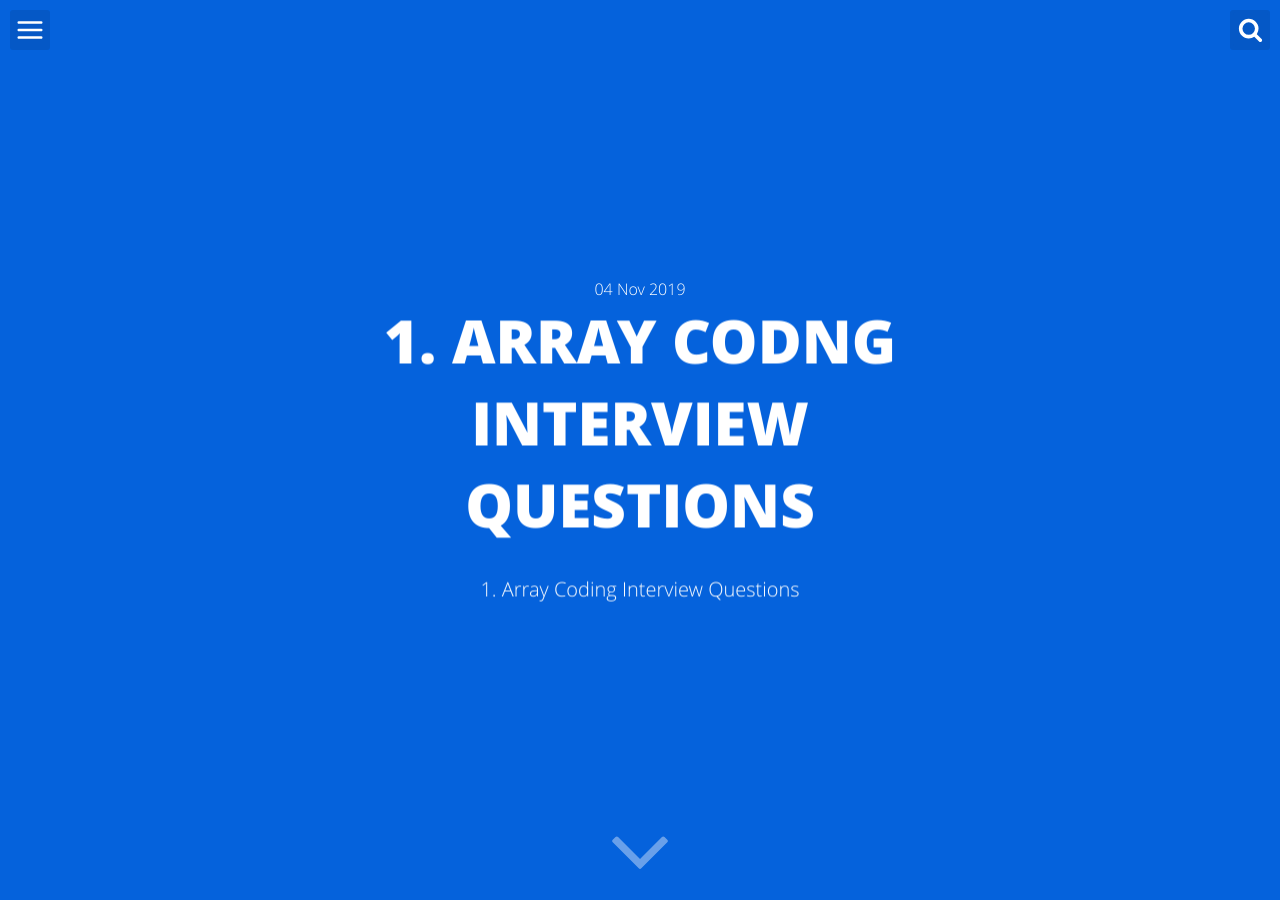
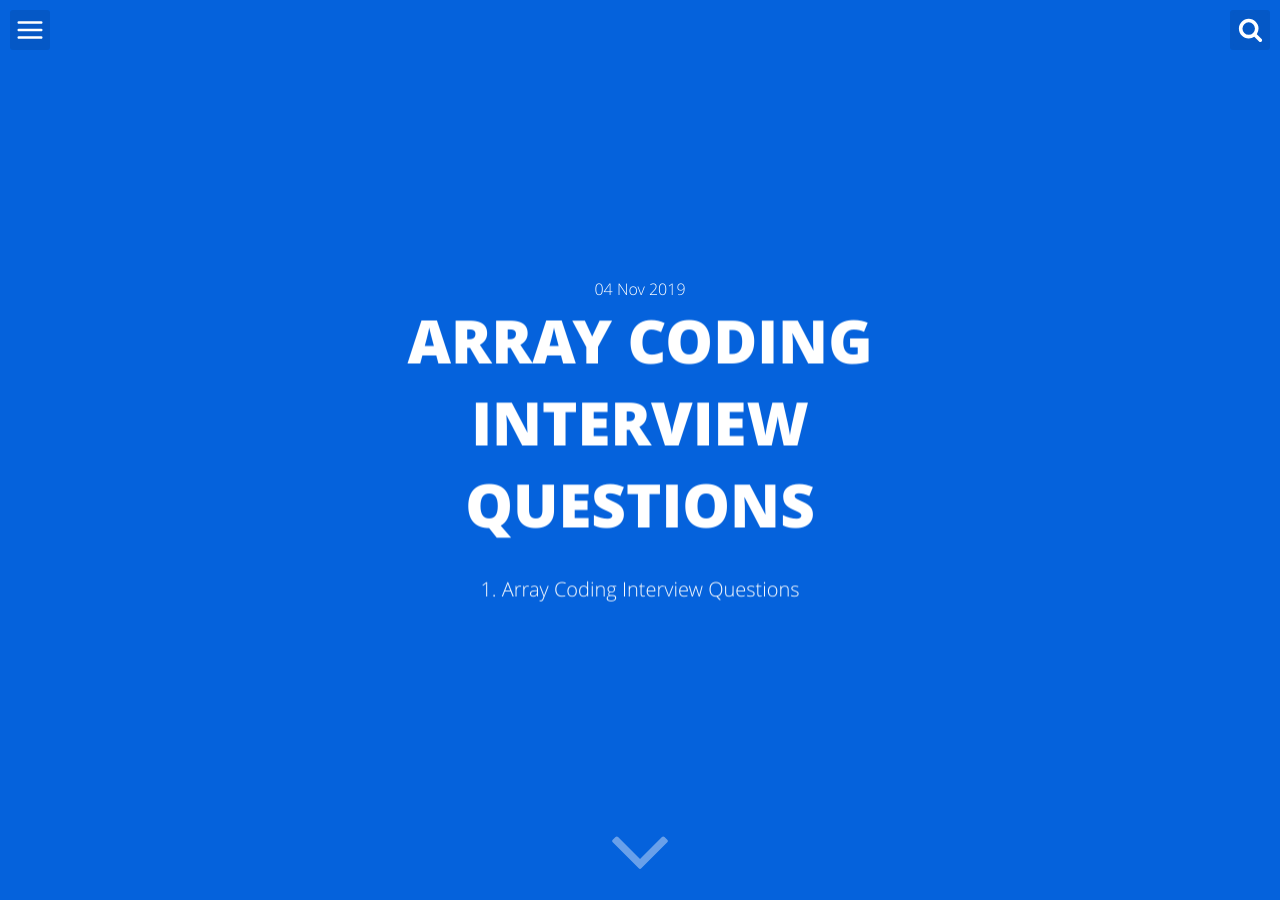
Before and after one commit to JuliaTorrejon/juliatorrejon.github.io, a Jekyll site: the page built from _posts/2019-04-20-1.-array-coding-interview-questions.md, in a window 1280 px wide and 900 px high. Built offline with Jekyll 4.4.1, drawn with Linux system fonts in a browser that asks for light colours; comment, search, counter and statistics services are not loaded.

Commit message:
Update 2019-04-20-1.-array-coding-interview-questions.md

```diff
--- a/_posts/2019-04-20-1.-array-coding-interview-questions.md
+++ b/_posts/2019-04-20-1.-array-coding-interview-questions.md
@@ -1,6 +1,6 @@
 ---
 layout: post
-title: "1. Array Codng Interview Questions"
+title: "Array Coding Interview Questions"
 published: true
 date: 2019-11-4 18:00:00
 image: '/assets/img/'
```
